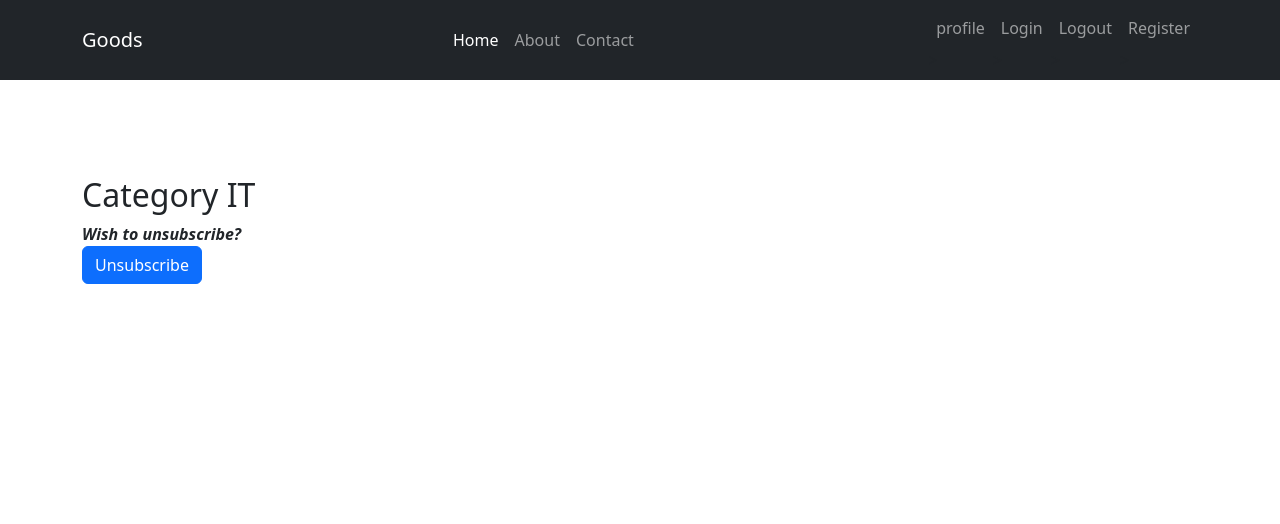
After one commit to ArtyomPV/projectNewsPaper, a Django app: page /posts/category/3/ in a window 1280 px wide. The commit adds this page. Shown: the top 524 px of the page. Run offline with Django 4.2, Linux system fonts and the light colour scheme; a user stored in the database is signed in; data comes from the database, SQL or seed files in the repository; both versions use the stored data as it was after the commit; some libraries are stand-ins or nearby versions.

Commit message:
Block D6 send email with subscribe to category of post

```diff
--- a/newsPaperProject/newspaper/models.py
+++ b/newsPaperProject/newspaper/models.py
@@ -79,6 +79,9 @@ class Category(models.Model):
     def __str__(self):
         return self.name
 
+    def get_category(self):
+        return self.name
+
     class Meta:
         verbose_name = 'Наименование категории'
         verbose_name_plural = 'Наименование категорий'
--- /dev/null
+++ b/newsPaperProject/newspaper/templates/newspaper/category.html
@@ -0,0 +1,25 @@
+{% extends 'layout/base.html' %}
+
+
+{% block title %}
+  Category
+{% endblock title %}
+
+{% block content %}
+  <h2>Category {{ category }}</h2>
+{% if category.id %}
+{% if is_subscribed %}
+<div class="subscribe">
+  <em>Subscribe to <strong>{{ category }}?</strong></em>
+  <a class="btn btn-primary" href="{% url 'newspaper:subscribe' category.id %}">Subscribe</a>
+</div>
+{% else %}
+<div class="subscribe">
+  <em><strong>Wish to unsubscribe?</strong></em><br>
+  <a class="btn btn-primary" href="{% url 'newspaper:unsubscribe' category.id %}">Unsubscribe</a>
+</div>
+
+{% endif %}
+{% endif %}
+
+{% endblock content %}
--- a/newsPaperProject/newspaper/templates/newspaper/post_detail.html
+++ b/newsPaperProject/newspaper/templates/newspaper/post_detail.html
@@ -11,6 +11,10 @@ News
     Author: {{ post.author }}
     <br>
     Type: {{ post.get_post_type_display }}
+    Category:
+    {% for c in post.category.values %}
+    <a href="{% url 'newspaper:category' c.id %}"></a>
+    {% endfor %}
 </div>
 <div class="card_body">
     Text: {{ post.text }}
--- a/newsPaperProject/newspaper/templates/newspaper/posts.html
+++ b/newsPaperProject/newspaper/templates/newspaper/posts.html
@@ -41,7 +41,7 @@
         <td>{{ post.author }}</td>
         <td>
         {% for c in post.category.values %}
-        <a href="{#% url 'newspaper:category' c.id %#}">{{ c.name }}</a>
+        <a href="{% url 'newspaper:category' c.id %}">{{ c.name }}</a>
             <br>
         {% endfor %}
         </td>
--- a/newsPaperProject/newspaper/urls.py
+++ b/newsPaperProject/newspaper/urls.py
@@ -1,5 +1,5 @@
 from django.urls import path
-from .views import PostList, PostDetailView, PostCreateView, PostDeleteView, PostUpdateView # импортируем представление
+from .views import PostList, PostDetailView, PostCreateView, PostDeleteView, PostUpdateView, CategoryListView, subscribe_to_category, unsubscribe_from_category # импортируем представление
 
 app_name = 'newspaper'
 
@@ -10,4 +10,7 @@ urlpatterns = [
     path('create/', PostCreateView.as_view(), name='post_create'),
     path('update/<int:pk>/', PostUpdateView.as_view(), name='post_update'),
     path('delete/<int:pk>/', PostDeleteView.as_view(), name='post_delete'),
+    path('category/<int:pk>/', CategoryListView.as_view(), name='category'),
+    path('subscribe/<int:pk>/', subscribe_to_category, name='subscribe'),
+    path('unsubscribe/<int:pk>/', unsubscribe_from_category, name='unsubscribe'),
 ]
--- a/newsPaperProject/newspaper/views.py
+++ b/newsPaperProject/newspaper/views.py
@@ -77,3 +77,71 @@
     permission_required = 'newspaper.delete_post'
     queryset = Post.objects.all()
     success_url = reverse_lazy('newspaper:posts')
+
+class CategoryListView(ListView):
+    model = Post
+    template_name = 'newspaper/category.html'
+    context_object_name = 'posts'
+    ordering = ['-data_post_creation']
+    paginate_by = 3
+
+    def get_queryset(self):
+        self.id = resolve(self.request.path_info).kwargs['pk']
+        # print(resolve(self.request.path_info))
+        c = Category.objects.get(id=self.id)
+        queryset = Post.objects.filter(category=c)
+        return queryset
+
+    def get_context_data(self, **kwargs):
+        context = super().get_context_data(**kwargs)
+        user = self.request.user
+        # print(user.email)
+        category = Category.objects.get(id=self.id)
+        subscribed = category.subscribers.filter(email=user.email)
+        is_subscribed = False
+        context['category'] = category
+        context['is_subscribed'] = False
+        if not subscribed:
+            is_subscribed = True
+        context['is_subscribed'] = is_subscribed
+        return context
+
+
+def subscribe_to_category(request, pk):
+    user = request.user
+    print('======user=========')
+    print(user)
+    category = Category.objects.get(id=pk)
+    print(category.subscribers)
+    if not category.subscribers.filter(id=user.id).exists():
+        category.subscribers.add(user)
+        print(category.subscribers)
+        email = user.email
+        html_content = render_to_string(
+            'newspaper/subscribed.html',
+            {
+                'category': category,
+                'user': user
+            }
+        )
+        msg = EmailMultiAlternatives(
+            subject=f'{category} subscription',
+            body='',
+            from_email='artyom.pv@yandex.ru',
+            to=[email, ],
+        )
+        msg.attach_alternative(html_content, 'text/html')
+        msg.send()
+    return redirect('newspaper:posts')
+
+
+@login_required
+def unsubscribe_from_category(request, pk):
+    user = request.user
+
+    category = Category.objects.get(id=pk)
+
+    if category.subscribers.filter(id=user.id).exists():
+
+        category.subscribers.remove(user)
+    return redirect('newspaper:posts')
```
Also changed, not shown: newsPaperProject/newspaper/templates/newspaper/subscribed.html (added, +16 -0 lines), newsPaperProject/db.sqlite3.
